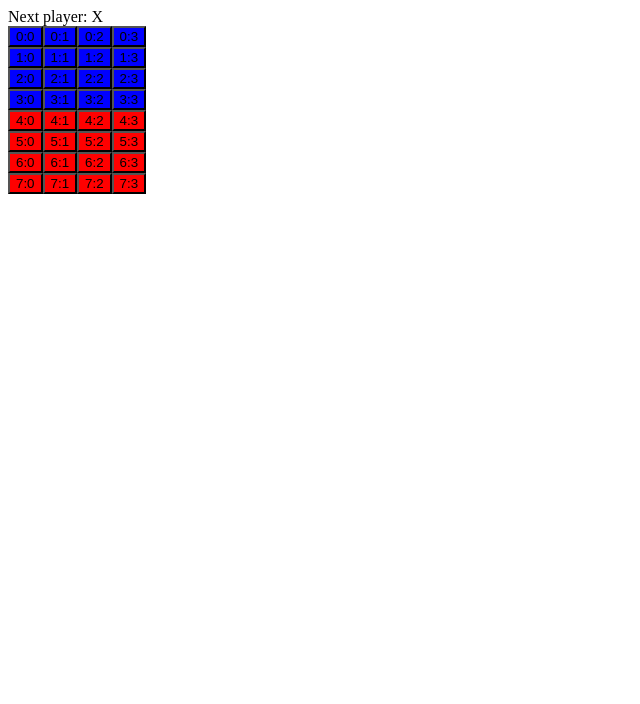
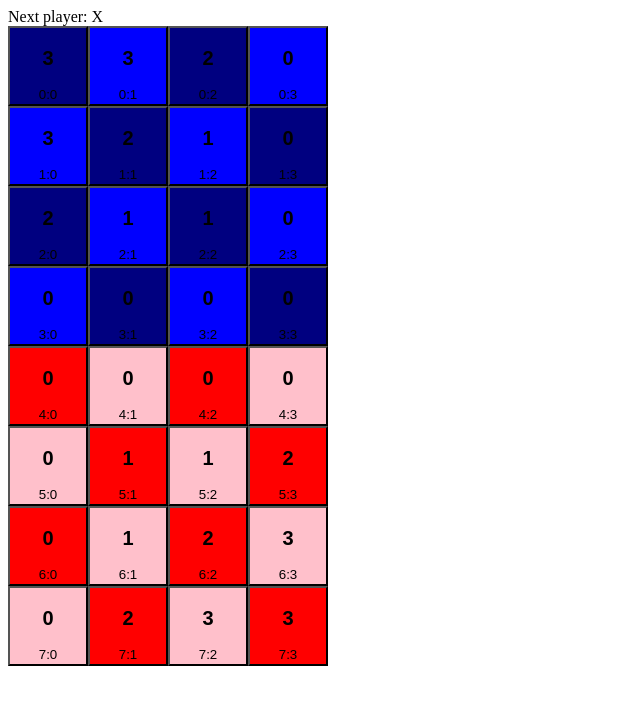
Before and after one commit to DmitrySyrkin/RxMartianChess, a React app: page / in a window 1280 px wide. Shown: the top 704 px of the page, without its empty margins (0-640 px from the left). Built offline with nearby package versions, Linux system fonts and the light colour scheme.

Commit message:
chore: initial board and figures selection implemented

```diff
--- a/package.json
+++ b/package.json
@@ -3,16 +3,13 @@
   "version": "0.1.0",
   "private": true,
   "dependencies": {
-    "csstype": "^3.1.1",
     "react": "^18.2.0",
     "react-dom": "^18.2.0"
   },
   "devDependencies": {
     "@types/react": "^18.0.25",
     "@types/react-dom": "^18.0.8",
-    "css-loader": "^6.7.1",
     "html-webpack-plugin": "^5.5.0",
-    "style-loader": "^3.3.1",
     "ts-loader": "^9.4.1",
     "webpack-cli": "^4.10.0",
     "webpack-dev-server": "^4.11.1"
--- a/src/Styles.tsx
+++ b/src/Styles.tsx
@@ -1,13 +1,10 @@
-import CSS from "csstype";
+import { Figure } from "./components/Field";
 
-class StylesClass {
-  RedBg = {
-    backgroundColor: "red",
+export const GetStyle = (bgColor: string, figure: Figure, isSelected: boolean) => {
+  return {
+    backgroundColor: bgColor,
+    height: 80,
+    width: 80,
+    color: isSelected ? 'yellow' : 'black'
   };
-
-  BlueBg: CSS.Properties = {
-    backgroundColor: "blue",
-  };
-}
-
-export const Styles : StylesClass = new StylesClass();
+};
--- a/src/components/Board.tsx
+++ b/src/components/Board.tsx
@@ -1,8 +1,10 @@
 import React, { Component } from "react";
-import { Field } from "./Field";
+import { Field, FieldProps, Figure } from "./Field";
 
 export type BoardProps = {
   xIsNext: boolean;
+  figures: Figure[][];
+  selected?: { row: number; col: number };
 };
 
 export class Board extends React.Component<BoardProps, BoardProps> {
@@ -10,18 +12,46 @@ export class Board extends React.Component<BoardProps, BoardProps> {
     super(props);
     this.state = {
       xIsNext: props.xIsNext,
+      figures: props.figures,
+      selected: null,
     };
   }
 
-  renderField(row: number, col: number) {
+  renderField(props: FieldProps) {
     return (
-      <Field row={row} col={col} onClick={() => this.handleClick(row, col)} />
+      <Field
+        row={props.row}
+        col={props.col}
+        isSelected={props.isSelected}
+        figure={props.figure}
+        onClick={() => this.handleClick(props.row, props.col)}
+      />
     );
   }
 
   handleClick(row: number, col: number) {
-    this.setState({ xIsNext: !this.state.xIsNext });
+    this.setState({
+      xIsNext: !this.state.xIsNext,
+      figures: this.state.figures,
+      selected:
+        row == this.state.selected?.row && col == this.state.selected?.col
+          ? null
+          : { row: row, col: col },
+    });
+
     console.log(`${row}:${col}`);
+  }
+
+  getFieldProps(row: number, col: number): FieldProps {
+    return {
+      row: row,
+      col: col,
+      figure: this.state.figures[row][col],
+      isSelected:
+        this.state.figures[row][col] != Figure.None &&
+        row == this.state.selected?.row &&
+        col == this.state.selected?.col,
+    };
   }
 
   renderRows() {
@@ -29,7 +59,7 @@ export class Board extends React.Component<BoardProps, BoardProps> {
     for (let row: number = 0; row < 8; row++) {
       let oneRow: JSX.Element[] = [];
       for (let col: number = 0; col < 4; col++)
-        oneRow.push(this.renderField(row, col));
+        oneRow.push(this.renderField(this.getFieldProps(row, col)));
       list.push(<div className="board-row">{oneRow}</div>);
     }
     return list;
--- a/src/components/Field.tsx
+++ b/src/components/Field.tsx
@@ -1,18 +1,38 @@
 import React, { Component } from "react";
-import {Styles} from "../styles"
+import { GetStyle } from "../Styles";
 
-type FieldProps = {
+export enum Figure {
+  None,
+  Pawn,
+  Drone,
+  Queen,
+}
+
+export type FieldProps = {
   row: number;
-  col: number
-  onClick: any;
+  col: number;
+  isSelected: boolean;
+  figure: Figure;
+  onClick?: any;
 };
 
 const getStyle = (props: FieldProps) => {
-  return props.row > 3 ? Styles.RedBg : Styles.BlueBg;
+  return props.row > 3
+    ? GetStyle(
+        (props.col + props.row) % 2 == 0 ? "red" : "pink",
+        props.figure,
+        props.isSelected
+      )
+    : GetStyle(
+        (props.col + props.row) % 2 == 0 ? "navy" : "blue",
+        props.figure,
+        props.isSelected
+      );
 };
 
 export const Field = (props: FieldProps) => (
   <button style={getStyle(props)} onClick={() => props.onClick()}>
+    <h2>{props.figure}</h2>
     {`${props.row}:${props.col}`}
   </button>
 );
--- a/src/components/Game.tsx
+++ b/src/components/Game.tsx
@@ -1,8 +1,21 @@
 import React, { Component } from "react";
 import { Board, BoardProps } from "./Board";
+import { Figure } from "./Field";
+
+const startingFigures = [
+  [Figure.Queen, Figure.Queen, Figure.Drone, Figure.None],
+  [Figure.Queen, Figure.Drone, Figure.Pawn, Figure.None],
+  [Figure.Drone, Figure.Pawn, Figure.Pawn, Figure.None],
+  [Figure.None, Figure.None, Figure.None, Figure.None],
+  [Figure.None, Figure.None, Figure.None, Figure.None],
+  [Figure.None, Figure.Pawn, Figure.Pawn, Figure.Drone],
+  [Figure.None, Figure.Pawn, Figure.Drone, Figure.Queen],
+  [Figure.None, Figure.Drone, Figure.Queen, Figure.Queen],
+];
 
 const startingBoard: BoardProps = {
   xIsNext: true,
+  figures: startingFigures,
 };
 
 export class Game extends React.Component {
@@ -10,7 +23,10 @@ export class Game extends React.Component {
     return (
       <div className="game">
         <div className="game-board">
-          <Board xIsNext={startingBoard.xIsNext} />
+          <Board
+            xIsNext={startingBoard.xIsNext}
+            figures={startingBoard.figures}
+          />
         </div>
         <div className="game-info">
           <div>{/* status */}</div>
--- a/webpack.config.js
+++ b/webpack.config.js
@@ -17,11 +17,6 @@ module.exports = {
         exclude: /node_modules/,
         loader: "ts-loader",
       },
-      {
-        test: /\.css$/,
-        use: ["css-loader", "style-loader"],
-        exclude: /node_modules/,
-      },
     ],
   },
   plugins: [
```
